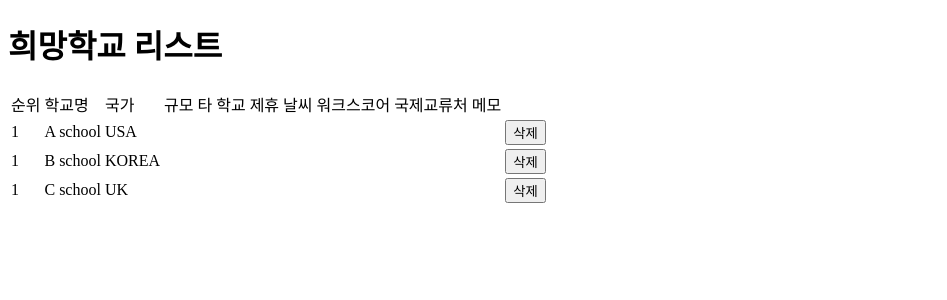
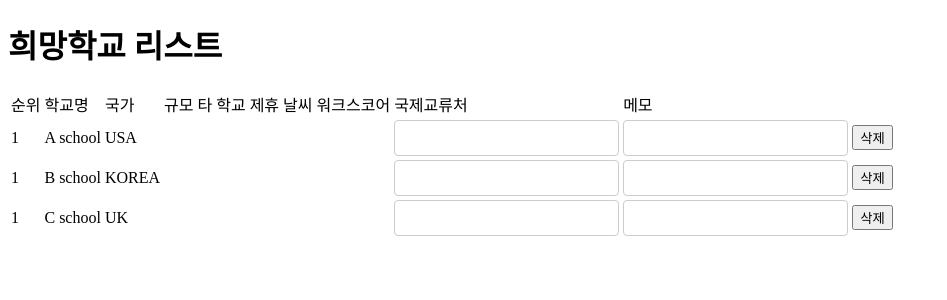
Before and after one commit to ay-yoo/for-intlstudent, a React (Create React App) app: page / in a window 1280 px wide. Shown: the top 300 px of the page, without its empty margins (0-947 px from the left). Built offline with nearby package versions, Linux system fonts and the light colour scheme.

Commit message:
#3. 표 수정, 입력

```diff
--- a/src/routes/Table.js
+++ b/src/routes/Table.js
@@ -23,17 +23,38 @@ function Table() {
     makeSchool("B school", "KOREA"),
     makeSchool("C school", "UK"),
   ]);
-
+  //학교 삭제 시 실행
   const onDelete = (id) => {
-    //학교 삭제 시 실행
     setSchools((prev) => prev.filter((s) => s.id !== id));
     console.log(schools);
   };
-
+  //학교 순위별 정렬
   const sortedSchools = useMemo(() => {
-    //학교 순위별 정렬
     return [...schools].sort((a, b) => a.rank - b.rank);
   }, [schools]);
+  //기본정보 수정
+  const updateBasic = (id, field, value) => {
+    setSchools((prev) =>
+      prev.map((s) => (s.id === id ? { ...s, [field]: value } : s)),
+    );
+  };
+  //field 수정
+  const updateField = (id, field, value) => {
+    setSchools((prev) =>
+      prev.map((s) =>
+        s.id === id
+          ? {
+              ...s,
+              fields: {
+                ...s.fields,
+                [field]: value,
+              },
+            }
+          : s,
+      ),
+    );
+    console.log(schools);
+  };
   return (
     <div>
       <h1>희망학교 리스트</h1>
@@ -65,8 +86,23 @@ function Table() {
                 <td>{s.fields.otherSchool}</td>
                 <td>{s.fields.weather}</td>
                 <td>{s.fields.walkscore}</td>
-                <td>{s.fields.website}</td>
-                <td>{s.fields.memo}</td>
+                <td>
+                  <input
+                    type="text"
+                    value={s.fields.website}
+                    onChange={(e) =>
+                      updateField(s.id, "website", e.target.value)
+                    }
+                  />
+                </td>
+
+                <td>
+                  <input
+                    type="text"
+                    value={s.fields.memo}
+                    onChange={(e) => updateField(s.id, "memo", e.target.value)}
+                  />
+                </td>
                 <td>
                   <button onClick={() => onDelete(s.id)}>삭제</button>
                 </td>
```
